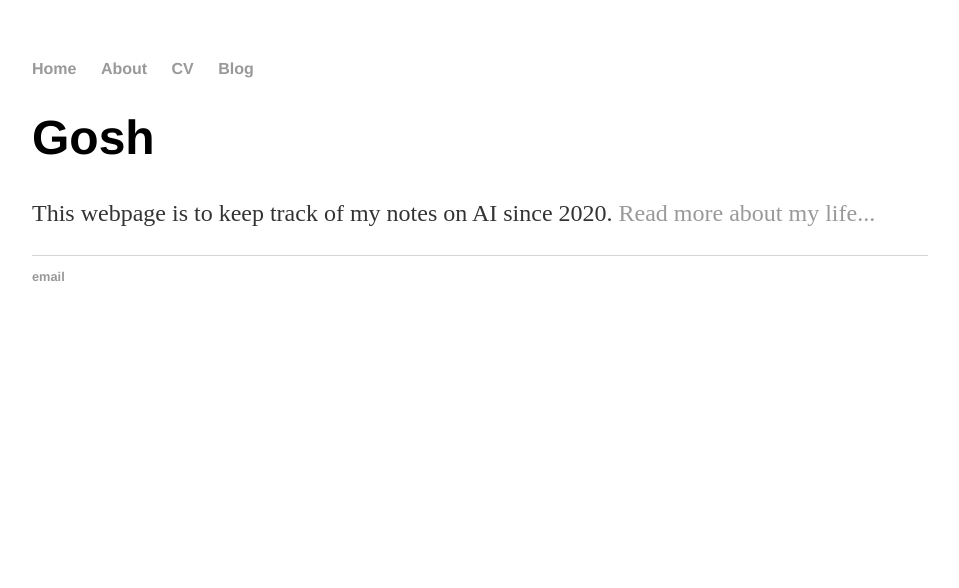
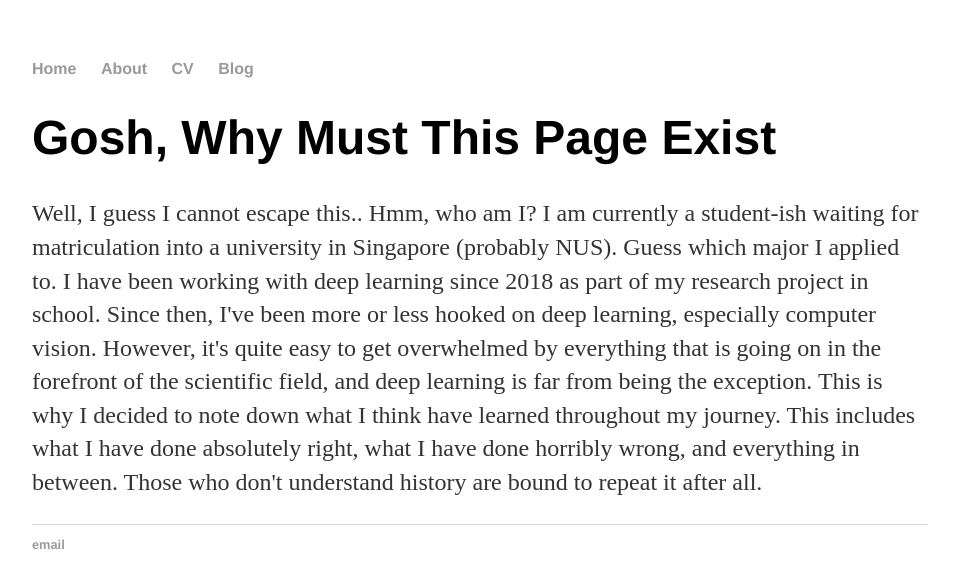
Before and after one commit to Amadeus-Winarto/amadeus-winarto.github.io, a Jekyll site: the page built from about/index.html, in a window 1280 px wide. Shown: the top 588 px of the page, without its empty margins (160-1119 px from the left). Built offline with Jekyll 4.4.1, drawn with Linux system fonts in a browser that asks for light colours.

Commit message:
Update index.html

```diff
--- a/about/index.html
+++ b/about/index.html
@@ -3,6 +3,13 @@ layout: default
 title: Notes on AI
 ---
 <div class="blurb">
-	<h1>Gosh</h1>
-	<p>This webpage is to keep track of my notes on AI since 2020. <a href="/about">Read more about my life...</a></p>
+	<h1>Gosh, Why Must This Page Exist</h1>
+	<p>
+		Well, I guess I cannot escape this.. Hmm, who am I? I am currently a student-ish waiting for matriculation into a
+		university in Singapore (probably NUS). Guess which major I applied to. I have been working with deep learning since
+		2018 as part of my research project in school. Since then, I've been more or less hooked on deep learning, especially computer vision.
+		However, it's quite easy to get overwhelmed by everything that is going on in the forefront of the scientific field, and deep
+		learning is far from being the exception. This is why I decided to note down what I think have learned throughout my journey. This
+		includes what I have done absolutely right, what I have done horribly wrong, and everything in between. Those who don't understand history are bound to repeat it after all.
+	</p>
 </div><!-- /.blurb -->
```
